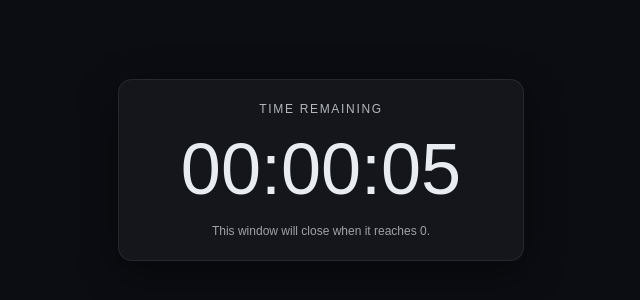
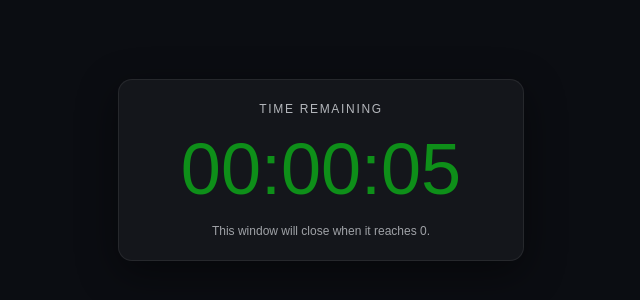
Before and after one commit to beamvex/time-bomb, a website with bundled scripts: page src/index.html in a window 1280 px wide. Shown: the part 230-530 px from the top of the page, without its empty margins (319-959 px from the left). Built offline with nearby package versions, Linux system fonts and the light colour scheme; a web font is replaced by a local one.

Commit message:
chore: add green color to countdown timer display
- Set timer text color to #0e8f19 (green)

```diff
--- a/src/index.html
+++ b/src/index.html
@@ -45,6 +45,7 @@
         font-size: 72px;
         font-weight: 400;
         margin: 12px 0 0;
+        color: #0e8f19;
       }
 
       .hint {
```
